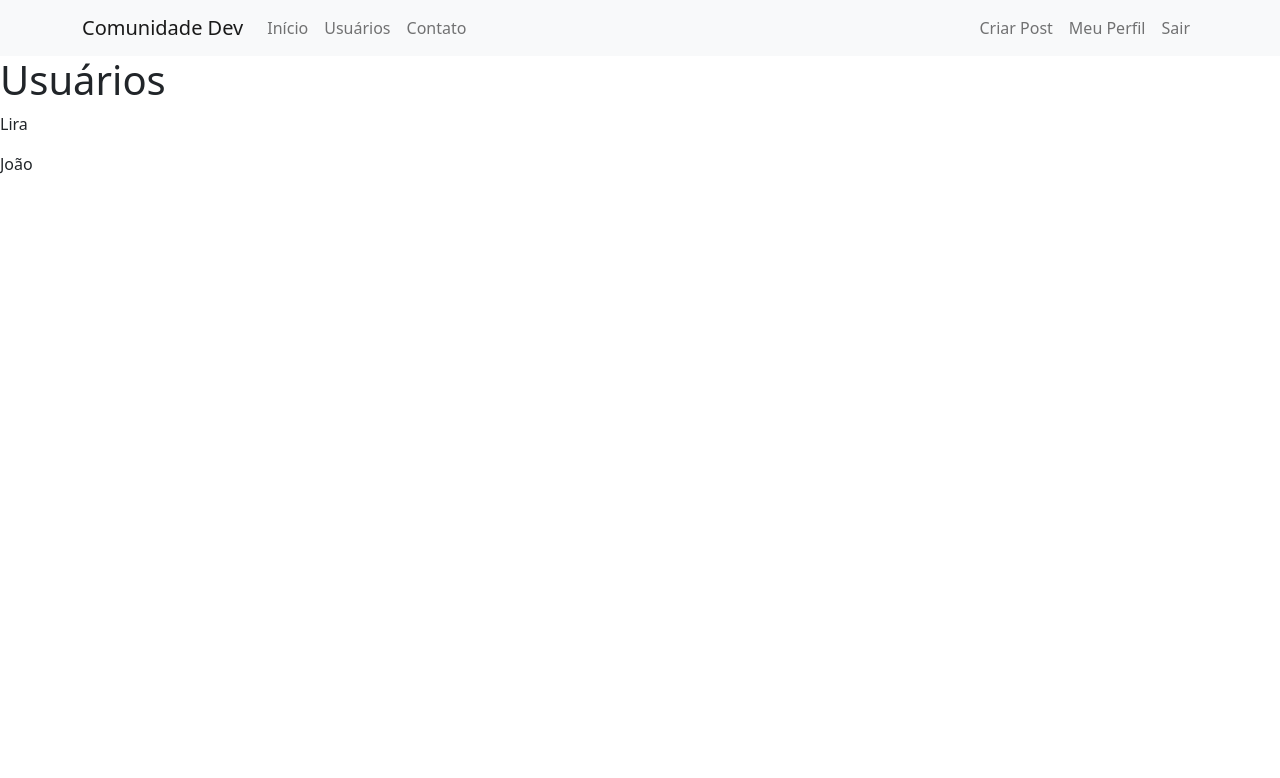
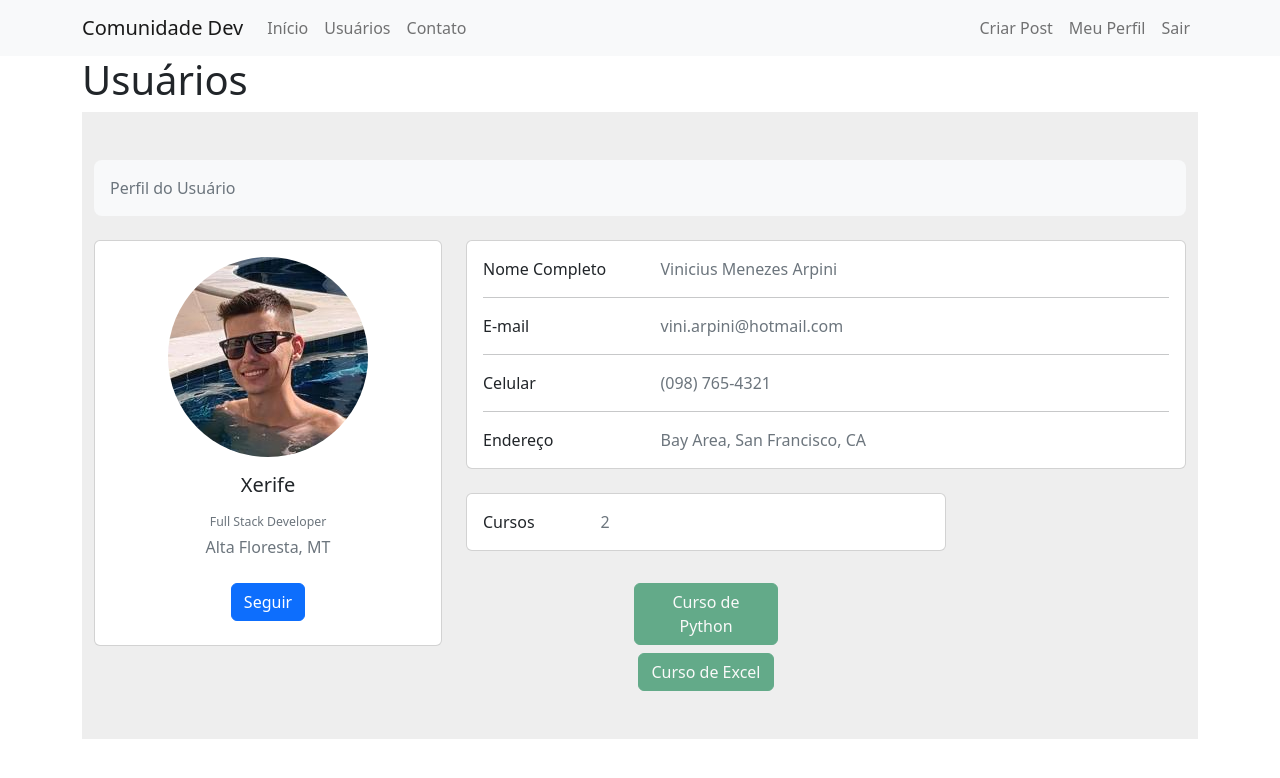
Before and after one commit to Varp99/Estudos-Python, a Flask app: page /usuarios in a window 1280 px wide. Shown: the top 778 px of the page. Run offline with Flask 2, Linux system fonts and the light colour scheme; a user stored in the database is signed in; data comes from the database, SQL or seed files in the repository.

Commit message:
Preenchendo a Lista de usuários do banco de dados

```diff
--- a/Dev Web/Site com Flask/comunidadeimpressionadora/routes.py
+++ b/Dev Web/Site com Flask/comunidadeimpressionadora/routes.py
@@ -8,8 +8,6 @@ from flask_login import login_user, logout_user, current_user, login_required
 import secrets
 import os
 from PIL import Image
-
-lista_usuarios = ['Lira','João']
 
 @app.route("/")  #Caminho da nossa página
 def home():
@@ -22,6 +20,7 @@ def contato():
 @app.route("/usuarios")
 @login_required
 def usuarios():
+    lista_usuarios = Usuario.query.all()
     return render_template('usuarios.html', lista_usuarios = lista_usuarios) #Coloca a lista de usuarios como parâmetro aqui para poder chamar ela na página usuarios.html
 
 @app.route("/login", methods=['GET','POST']) #Toda página que tiver formulário tem que passar esse methods get e post.
--- a/Dev Web/Site com Flask/comunidadeimpressionadora/templates/usuarios.html
+++ b/Dev Web/Site com Flask/comunidadeimpressionadora/templates/usuarios.html
@@ -3,11 +3,107 @@
 <!-- Dentro desse bloco é onde define oq vai ser exibido no corpo dessa página -->
 {% block body %}
 
+<div class="container">
     <h1>Usuários</h1>
     <!-- Percorre a lista de usuários definida na main e printa os usuários -->
     {% for usuario in lista_usuarios %}
-        <p>{{usuario}}</p>
+
+        <section>
+            <div class="container py-5">
+            <div class="row">
+                <div class="col">
+                <nav aria-label="breadcrumb" class="bg-light rounded-3 p-3 mb-4">
+                    <ol class="breadcrumb mb-0">
+                    <li class="breadcrumb-item active" aria-current="page">Perfil do Usuário</li>
+                    </ol>
+                </nav>
+                </div>
+            </div>
+
+            <div class="row">
+                <div class="col-lg-4">
+                <div class="card mb-4">
+                    <div class="card-body text-center">
+                    <img src="{{ url_for('static', filename='fotos_perfil/{}'.format(usuario.foto_perfil)) }}" alt="avatar" class="rounded-circle img-fluid">
+                    <h5 class="my-3">{{ usuario.username }}</h5>
+                    <p class="text-muted mb-1">Full Stack Developer</p>
+                    <p class="text-muted mb-4">Alta Floresta, MT</p>
+                    <div class="d-flex justify-content-center mb-2">
+                        <button type="button" class="btn btn-primary">Seguir</button>
+                    </div>
+                    </div>
+                </div>
+                </div>
+
+                <div class="col-lg-8">
+                <div class="card mb-4">
+                    <div class="card-body">
+                    <div class="row">
+                        <div class="col-sm-3">
+                        <p class="mb-0">Nome Completo</p>
+                        </div>
+                        <div class="col-sm-9">
+                        <p class="text-muted mb-0">Vinicius Menezes Arpini</p>
+                        </div>
+                    </div>
+                    <hr>
+                    <div class="row">
+                        <div class="col-sm-3">
+                        <p class="mb-0">E-mail</p>
+                        </div>
+                        <div class="col-sm-9">
+                        <p class="text-muted mb-0">{{ usuario.email }}</p>
+                        </div>
+                    </div>
+                    <hr>
+                    <div class="row">
+                        <div class="col-sm-3">
+                        <p class="mb-0">Celular</p>
+                        </div>
+                        <div class="col-sm-9">
+                        <p class="text-muted mb-0">(098) 765-4321</p>
+                        </div>
+                    </div>
+                    <hr>
+                    <div class="row">
+                        <div class="col-sm-3">
+                        <p class="mb-0">Endereço</p>
+                        </div>
+                        <div class="col-sm-9">
+                        <p class="text-muted mb-0">Bay Area, San Francisco, CA</p>
+                        </div>
+                    </div>
+                    </div>
+                </div>
+                <div class="col-lg-8">
+                    <div class="card mb-4">
+                    <div class="card-body">
+                        <div class="row">
+                        <div class="col-sm-3">
+                            <p class="mb-0">Cursos</p>
+                        </div>
+                        <div class="col-sm-9">
+                            {% if 'Não Informado' in usuario.cursos %}
+                            <p class="text-muted mb-0">0</p>
+                            {% else %}
+                            <p class="text-muted mb-0">{{ usuario.cursos.count(';') + 1 }}</p>
+                            {% endif %}
+                        </div>
+                        </div>
+                    </div>
+                    </div>
+                    <div class="row justify-content-center">
+                    <div class="col col-4" style="text-align: center;">
+                        {% for curso in usuario.cursos.split (';') %}
+                        <button type="button" class="btn btn-success mt-2" disabled>{{ curso }}</button>
+                        {% endfor %}
+                    </div>
+                    </div>
+                </div>
+                </div>
+                </div>
+        </section>
     {% endfor %}
-
+</div>
 
 {% endblock %}
```
